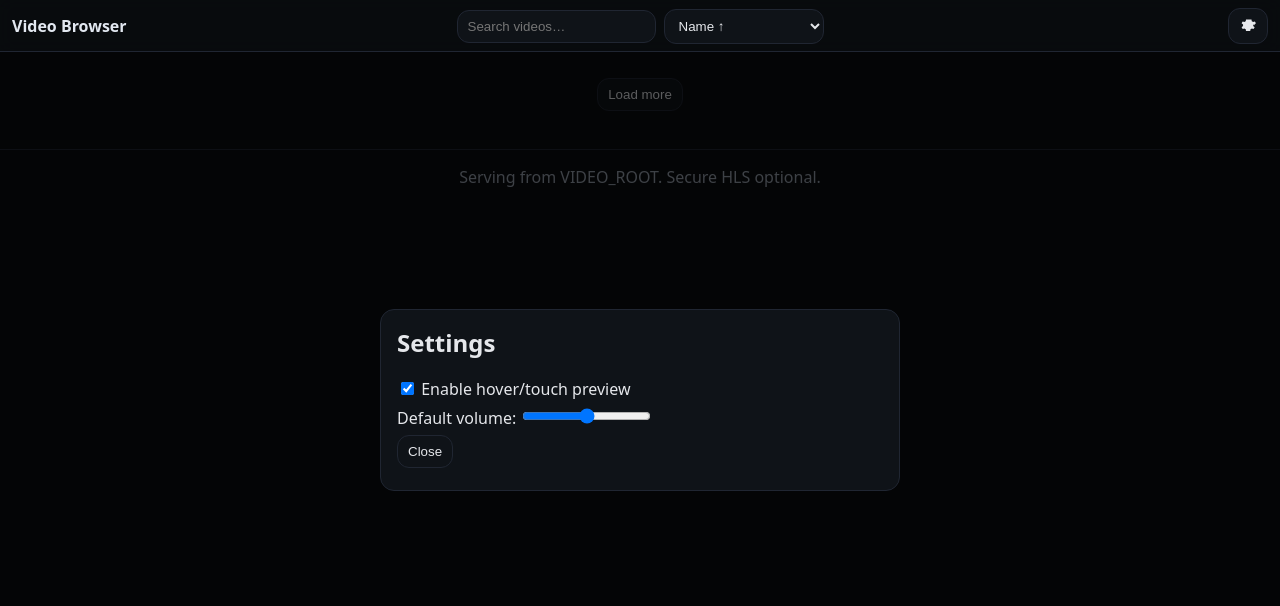
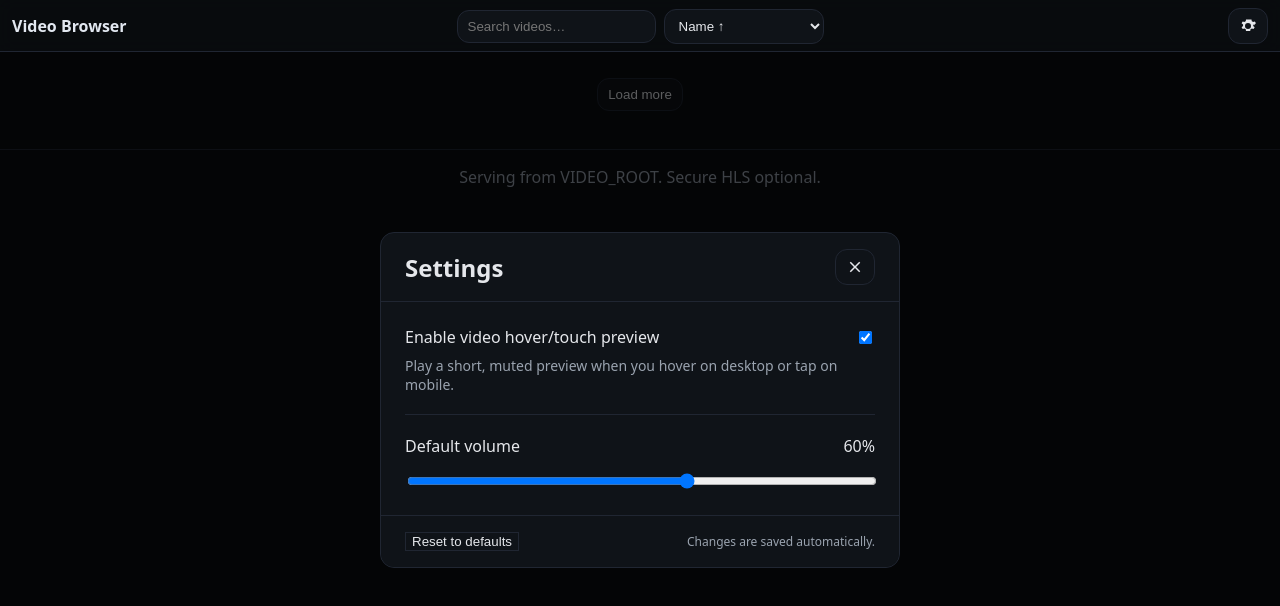
Before and after one commit to dey-joydeep/video-server, a website: page public/index.html in a window 1280 px wide. Both pictures are taken after a click on the button "Settings". Drawn offline with nearby package versions, Linux system fonts and the light colour scheme; no server answers.

Commit message:
feat: Overhaul settings modal with new UX and component structure
This commit completely refactors the settings modal based on the UX review, addressing usability, accessibility, and clarity issues. It also restructures the modal into a self-contained component.

Key changes include:

- **Component-based Architecture:** The modal's HTML, JS, and CSS are now organized as a component. The HTML is loaded dynamically, and the logic is encapsulated in `settings-modal.js`.

- **Improved UX:**
  - Implements an auto-save model with a "Reset to defaults" button and a "Saved" toast notification for feedback.
  - Redesigns the layout with better spacing, visual grouping, and clearer copy.
  - Adds a visible percentage value for the volume slider.

- **Enhanced Accessibility:**
  - The modal now traps focus and can be closed with the `Escape` key.
  - Correct ARIA roles and attributes (`dialog`, `aria-modal`, `aria-labelledby`, etc.) have been added.
  - The volume slider is now keyboard accessible and provides feedback to screen readers.

- **Bug Fix:** This refactoring resolves the "Global keydown Event Listener Not Removed" bug by correctly managing the listener's lifecycle within the component.

```diff
--- /dev/null
+++ b/public/components/settings-modal/settings-modal.html
@@ -0,0 +1,44 @@
+<div id="settingsModal" class="modal" aria-hidden="true" role="dialog" aria-modal="true"
+  aria-labelledby="settings-title">
+  <div class="panel">
+    <header class="panel-header">
+      <h2 id="settings-title">Settings</h2>
+      <button id="closeSettings" class="iconbtn" aria-label="Close">
+        <svg viewBox="0 0 24 24" fill="currentColor">
+          <path
+            d="M19 6.41L17.59 5 12 10.59 6.41 5 5 6.41 10.59 12 5 17.59 6.41 19 12 13.41 17.59 19 19 17.59 13.41 12z">
+          </path>
+        </svg>
+      </button>
+    </header>
+
+    <div class="panel-content">
+      <div class="setting-group">
+        <div class="setting-row">
+          <label for="prefPreview">Enable video hover/touch preview</label>
+          <input type="checkbox" id="prefPreview" />
+        </div>
+        <p class="help-text" id="preview-help">Play a short, muted preview when you hover on desktop or tap on mobile.
+        </p>
+      </div>
+
+      <hr class="divider" />
+
+      <div class="setting-group">
+        <div class="setting-row">
+          <label for="prefVolume">Default volume</label>
+          <span id="volumeValue" class="slider-value">60%</span>
+        </div>
+        <input type="range" id="prefVolume" min="0" max="100" step="1" role="slider" aria-valuemin="0"
+          aria-valuemax="100" />
+      </div>
+    </div>
+
+    <footer class="panel-footer">
+      <button id="resetSettings" class="btn-secondary">Reset to defaults</button>
+      <p class="footer-note">Changes are saved automatically.</p>
+    </footer>
+  </div>
+</div>
+
+<div id="toast" class="toast" role="status" aria-live="polite"></div>
--- /dev/null
+++ b/public/components/settings-modal/settings-modal.js
@@ -0,0 +1,141 @@
+import { state, savePrefs, DEFAULTS } from '../../js/state.js';
+
+// Debounce function to limit how often a function is called
+function debounce(func, wait) {
+  let timeout;
+  return function executedFunction(...args) {
+    const later = () => {
+      clearTimeout(timeout);
+      func(...args);
+    };
+    clearTimeout(timeout);
+    timeout = setTimeout(later, wait);
+  };
+}
+
+export async function initSettingsModal() {
+  const response = await fetch(
+    '/components/settings-modal/settings-modal.html'
+  );
+  const html = await response.text();
+  document.body.insertAdjacentHTML('beforeend', html);
+
+  // --- Element References ---
+  const settingsBtn = document.getElementById('settingsBtn');
+  const settingsModal = document.getElementById('settingsModal');
+  const closeBtn = document.getElementById('closeSettings');
+  const resetBtn = document.getElementById('resetSettings');
+  const prefPreview = document.getElementById('prefPreview');
+  const prefVolume = document.getElementById('prefVolume');
+  const volumeValue = document.getElementById('volumeValue');
+  const toastEl = document.getElementById('toast');
+
+  // --- State and Defaults ---
+
+  const focusableElements = Array.from(
+    settingsModal.querySelectorAll(
+      'button, [href], input, select, textarea, [tabindex]:not([tabindex="-1"])'
+    )
+  );
+  const firstFocusableEl = focusableElements[0];
+  const lastFocusableEl = focusableElements[focusableElements.length - 1];
+
+  // --- Toast Notification ---
+  let toastTimer = null;
+  function showToast(message) {
+    clearTimeout(toastTimer);
+    toastEl.textContent = message;
+    toastEl.classList.add('show');
+    toastTimer = setTimeout(() => {
+      toastEl.classList.remove('show');
+    }, 2000);
+  }
+
+  // --- Debounced Save ---
+  const debouncedSave = debounce(() => {
+    savePrefs();
+    showToast('Settings saved.');
+  }, 500);
+
+  // --- UI Update Functions ---
+  function updateVolumeUI(volume) {
+    prefVolume.value = volume * 100;
+    volumeValue.textContent = `${Math.round(volume * 100)}%`;
+    prefVolume.setAttribute('aria-valuenow', Math.round(volume * 100));
+  }
+
+  function updateUIFromState() {
+    prefPreview.checked = state.prefs.preview;
+    updateVolumeUI(state.prefs.volume);
+  }
+
+  // --- Modal Logic ---
+  function openSettingsModal() {
+    updateUIFromState();
+    settingsModal.classList.add('show');
+    settingsModal.setAttribute('aria-hidden', 'false');
+    firstFocusableEl.focus();
+    document.addEventListener('keydown', handleKeydown);
+  }
+
+  function closeSettingsModal() {
+    settingsModal.classList.remove('show');
+    settingsModal.setAttribute('aria-hidden', 'true');
+    settingsBtn.focus(); // Return focus to the button that opened the modal
+    document.removeEventListener('keydown', handleKeydown);
+  }
+
+  // --- Event Handlers ---
+  function handleKeydown(e) {
+    if (e.key === 'Escape') {
+      closeSettingsModal();
+    }
+    if (e.key === 'Tab') {
+      if (e.shiftKey) {
+        // Shift + Tab
+        if (document.activeElement === firstFocusableEl) {
+          lastFocusableEl.focus();
+          e.preventDefault();
+        }
+      } else {
+        // Tab
+        if (document.activeElement === lastFocusableEl) {
+          firstFocusableEl.focus();
+          e.preventDefault();
+        }
+      }
+    }
+  }
+
+  function handleReset() {
+    state.prefs.preview = DEFAULTS.PREVIEW;
+    state.prefs.volume = DEFAULTS.VOLUME;
+    updateUIFromState();
+    debouncedSave();
+  }
+
+  // --- Initial Setup ---
+  settingsBtn.addEventListener('click', openSettingsModal);
+  closeBtn.addEventListener('click', closeSettingsModal);
+  resetBtn.addEventListener('click', handleReset);
+  settingsModal.addEventListener('click', (e) => {
+    if (e.target === settingsModal) {
+      closeSettingsModal();
+    }
+  });
+
+  prefPreview.addEventListener('change', () => {
+    state.prefs.preview = prefPreview.checked;
+    debouncedSave();
+  });
+
+  prefVolume.addEventListener('input', () => {
+    const volume = parseFloat(prefVolume.value) / 100;
+    state.prefs.volume = volume;
+    updateVolumeUI(volume);
+    debouncedSave();
+  });
+
+  // Initialize UI
+  updateUIFromState();
+}
--- a/public/index.html
+++ b/public/index.html
@@ -1,5 +1,6 @@
 <!doctype html>
 <html lang="en">
+
 <head>
   <meta charset="utf-8" />
   <meta name="viewport" content="width=device-width, initial-scale=1" />
@@ -26,17 +27,14 @@
     <div class="right">
       <button id="toggleView" class="iconbtn hidden" title="Grid/List">
         <svg viewBox="0 0 24 24" fill="currentColor">
-            <path
-              d="M3 3h8v8H3V3zm10 0h8v8h-8V3zM3 13h8v8H3v-8zm10 8v-8h8v8h-8z"
-            />
+          <path d="M3 3h8v8H3V3zm10 0h8v8h-8V3zM3 13h8v8H3v-8zm10 8v-8h8v8h-8z" />
         </svg>
         <span id="viewLabel">Grid</span>
       </button>
-        <button id="settingsBtn" class="iconbtn" title="Settings">
-          <svg viewBox="0 0 24 24" fill="currentColor">
-            <path
-              d="M12 8a4 4 0 100 8 4 4 0 000-8zm8.94 3a7.95 7.95 0 00-.34-1l2-1.55-1.5-2.6-2.35.76a8.27 8.27 0 00-1.73-1l-.35-2.44H9.33L9 5.61a8.27 8.27 0 00-1.73 1l-2.35-.76-1.5 2.6 2 1.55a7.95 7.95 0 000 2l-2 1.55 1.5 2.6 2.35-.76c.53.4 1.1.74 1.73 1l.33 2.43h5.64l.33-2.43c.63-.26 1.2-.6 1.73-1l2.35.76 1.5-2.6-2-1.55c.15-.64.27-1.3.27-2z"
-            />
+      <button type="button" id="settingsBtn" class="iconbtn" title="Settings">
+        <svg viewBox="0 0 24 24" fill="currentColor" aria-hidden="true">
+          <path fill-rule="evenodd" clip-rule="evenodd"
+            d="M12 8a4 4 0 100 8 4 4 0 000-8zm8.94 3a7.95 7.95 0 00-.34-1l2-1.55-1.5-2.6-2.35.76a8.27 8.27 0 00-1.73-1l-.35-2.44H9.33L9 5.61a8.27 8.27 0 00-1.73 1l-2.35-.76-1.5 2.6 2 1.55a7.95 7.95 0 000 2l-2 1.55 1.5 2.6 2.35-.76c.53.4 1.1.74 1.73 1l.33 2.43h5.64l.33-2.43c.63-.26 1.2-.6 1.73-1l2.35.76 1.5-2.6-2-1.55c.15-.64.27-1.3.27-2z" />
         </svg>
       </button>
     </div>
@@ -49,35 +47,11 @@
     </div>
   </main>
 
-    <div id="settingsModal" class="modal" aria-hidden="true">
-      <div class="panel">
-        <h2>Settings</h2>
-        <div class="row">
-          <label
-            ><input type="checkbox" id="prefPreview" /> Enable hover/touch
-            preview</label
-          >
-        </div>
-        <div class="row">
-          <label
-            >Default volume:
-            <input
-              type="range"
-              id="prefVolume"
-              min="0"
-              max="1"
-              step="0.05"
-              value="0"
-          /></label>
-        </div>
-        <div class="row">
-          <button id="closeSettings" class="btn">Close</button>
-        </div>
-      </div>
-    </div>
+
 
   <footer class="app">Serving from VIDEO_ROOT. Secure HLS optional.</footer>
 
   <script type="module" src="./js/main.js?v=40"></script>
 </body>
+
 </html>
--- a/public/js/main.js
+++ b/public/js/main.js
@@ -1,19 +1,15 @@
-import { state, loadPrefs, savePrefs } from './state.js';
+import { state, loadPrefs } from './state.js';
 import { renderCards, initCardEventListeners } from './card.js';
+
+import { initSettingsModal } from '../components/settings-modal/settings-modal.js';
 
 const listEl = document.getElementById('list');
 const loadMoreEl = document.getElementById('loadMore');
 const qEl = document.getElementById('q');
 const sortEl = document.getElementById('sort');
 const toggleViewEl = document.getElementById('toggleView');
-const settingsBtn = document.getElementById('settingsBtn');
-const settingsModal = document.getElementById('settingsModal');
-const prefPreview = document.getElementById('prefPreview');
-const prefVolume = document.getElementById('prefVolume');
 
 loadPrefs();
-prefPreview.checked = state.prefs.preview;
-prefVolume.value = state.prefs.volume;
 
 if (state.isMobile) {
   toggleViewEl.classList.remove('hidden');
@@ -51,10 +47,12 @@ function render() {
   const start = state.page * state.pageSize;
   const slice = state.items.slice(0, start + state.pageSize);
   renderCards(listEl, slice);
-  loadMoreEl.style.display = slice.length >= state.items.length ? 'none' : 'block';
+  loadMoreEl.style.display =
+    slice.length >= state.items.length ? 'none' : 'block';
 }
 
 initCardEventListeners(listEl, state);
+initSettingsModal();
 
 qEl.addEventListener('input', () => fetchPage(true));
 sortEl.addEventListener('change', () => fetchPage(true));
@@ -73,26 +71,4 @@ toggleViewEl.addEventListener('click', () => {
   }
 });
 
-settingsBtn.addEventListener('click', () =>
-  settingsModal.classList.add('show')
-);
-document
-  .getElementById('closeSettings')
-  .addEventListener('click', () => settingsModal.classList.remove('show'));
-settingsModal.addEventListener('click', (e) => {
-  if (e.target === settingsModal) settingsModal.classList.remove('show');
-});
-document.addEventListener('keydown', (e) => {
-  if (e.key === 'Escape') settingsModal.classList.remove('show');
-});
-
-prefPreview.addEventListener('change', () => {
-  state.prefs.preview = prefPreview.checked;
-  savePrefs();
-});
-prefVolume.addEventListener('input', () => {
-  state.prefs.volume = parseFloat(prefVolume.value || '0');
-  savePrefs();
-});
-
 fetchPage(true);
--- a/public/js/state.js
+++ b/public/js/state.js
@@ -1,3 +1,8 @@
+export const DEFAULTS = {
+  PREVIEW: true,
+  VOLUME: 0.6, // 60%
+};
+
 export const state = {
   isMobile:
     /Android|webOS|iPhone|iPad|iPod|BlackBerry|IEMobile|Opera Mini/i.test(
@@ -10,16 +15,16 @@ export const state = {
   items: [],
   q: '',
   sort: 'name-asc',
-  prefs: { preview: true, volume: 0.0 }, // Initialize with a temporary default
+  prefs: { preview: DEFAULTS.PREVIEW, volume: DEFAULTS.VOLUME },
 };
-
-// Set the volume after state.isMobile is defined
-state.prefs.volume = state.isMobile ? 0.0 : 0.5;
 
 export function loadPrefs() {
   try {
     const p = JSON.parse(localStorage.getItem('prefs') || '{}');
-    if (p && typeof p === 'object') Object.assign(state.prefs, p);
+    if (p && typeof p === 'object') {
+      if (typeof p.preview === 'boolean') state.prefs.preview = p.preview;
+      if (typeof p.volume === 'number') state.prefs.volume = p.volume;
+    }
   } catch {
     /* Ignored */
   }
--- a/public/styles.css
+++ b/public/styles.css
@@ -18,6 +18,9 @@ body {
     Segoe UI,
     Roboto,
     Arial;
+}
+button {
+  cursor: pointer;
 }
 header.app {
   position: sticky;
@@ -67,7 +70,6 @@ select {
 }
 .iconbtn,
 .btn {
-  cursor: pointer;
   display: inline-flex;
   gap: 6px;
   align-items: center;
@@ -252,3 +254,117 @@ footer.app {
   padding: 0 4px;
   border-radius: 2px;
 }
+
+/* --- New Settings Modal --- */
+.modal .panel {
+  padding: 0;
+  display: flex;
+  flex-direction: column;
+}
+
+.panel-header {
+  display: flex;
+  justify-content: space-between;
+  align-items: center;
+  padding: 16px 24px;
+  border-bottom: 1px solid var(--border);
+}
+
+.panel-header h2 {
+  margin: 0;
+}
+
+.panel-content {
+  padding: 24px;
+  display: flex;
+  flex-direction: column;
+  gap: 20px;
+}
+
+.setting-group {
+  display: flex;
+  flex-direction: column;
+  gap: 8px;
+}
+
+.setting-row {
+  display: flex;
+  justify-content: space-between;
+  align-items: center;
+}
+
+.setting-row label {
+  font-weight: 500;
+}
+
+.help-text {
+  font-size: 14px;
+  color: var(--muted);
+  margin: 0;
+}
+
+.divider {
+  border: none;
+  border-top: 1px solid var(--border);
+  margin: 0;
+}
+
+.slider-value {
+  font-weight: 500;
+}
+
+input[type='range'] {
+  width: 100%;
+  margin-top: 8px;
+}
+
+.panel-footer {
+  display: flex;
+  justify-content: space-between;
+  align-items: center;
+  padding: 16px 24px;
+  border-top: 1px solid var(--border);
+  background: #0f1318;
+  border-bottom-left-radius: 14px;
+  border-bottom-right-radius: 14px;
+}
+
+.footer-note {
+  font-size: 12px;
+  color: var(--muted);
+  margin: 0;
+}
+
+.btn-secondary {
+  background: none;
+  border: 1px solid var(--border);
+  color: var(--fg);
+}
+
+/* Toast Notification */
+.toast {
+  position: fixed;
+  bottom: 20px;
+  left: 50%;
+  transform: translateX(-50%);
+  background-color: #28a745;
+  color: white;
+  padding: 12px 20px;
+  border-radius: 8px;
+  z-index: 100;
+  opacity: 0;
+  transition: opacity 0.3s ease;
+}
+
+.toast.show {
+  opacity: 1;
+}
+
+/* Accessibility Focus States */
+.btn:focus-visible,
+.iconbtn:focus-visible,
+input[type='checkbox']:focus-visible,
+input[type='range']:focus-visible {
+  outline: 2px solid #4dabf7;
+  outline-offset: 2px;
+}
```
Lines whose indentation alone changed are shown as unchanged.
